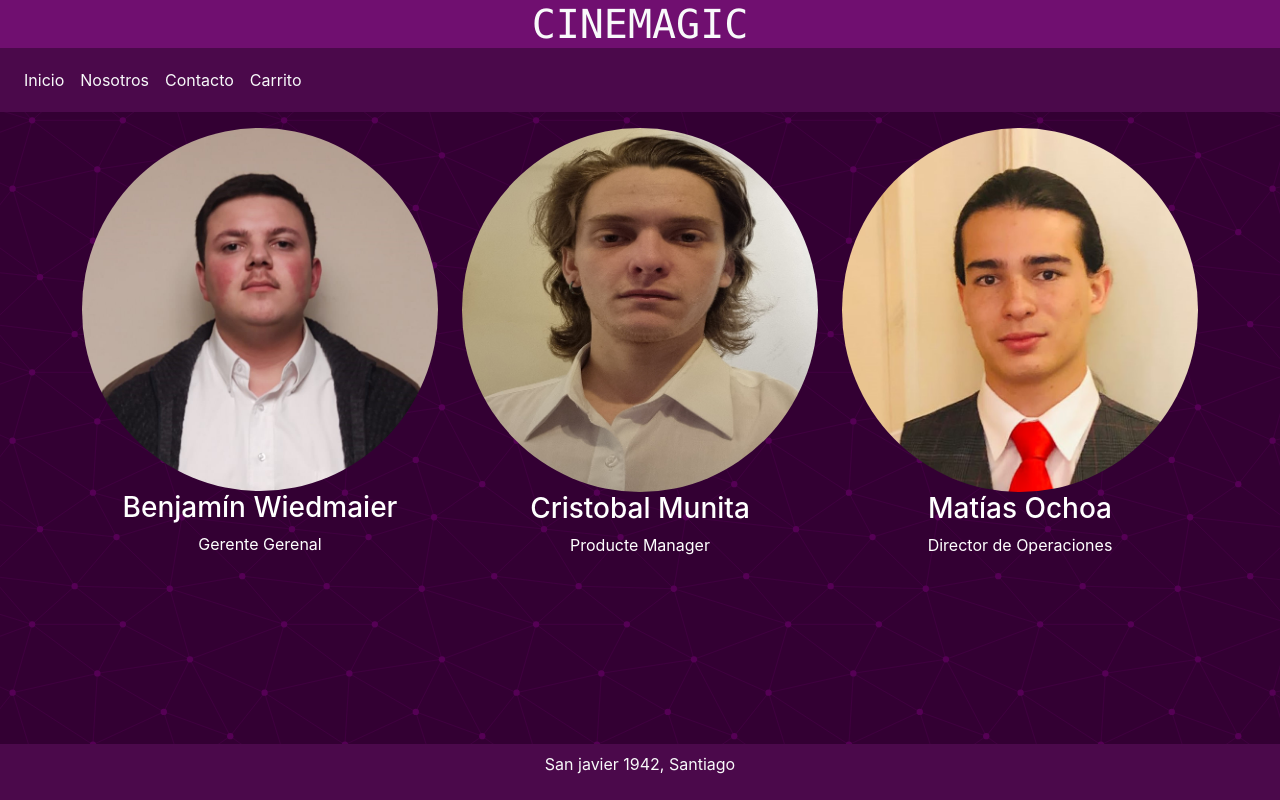
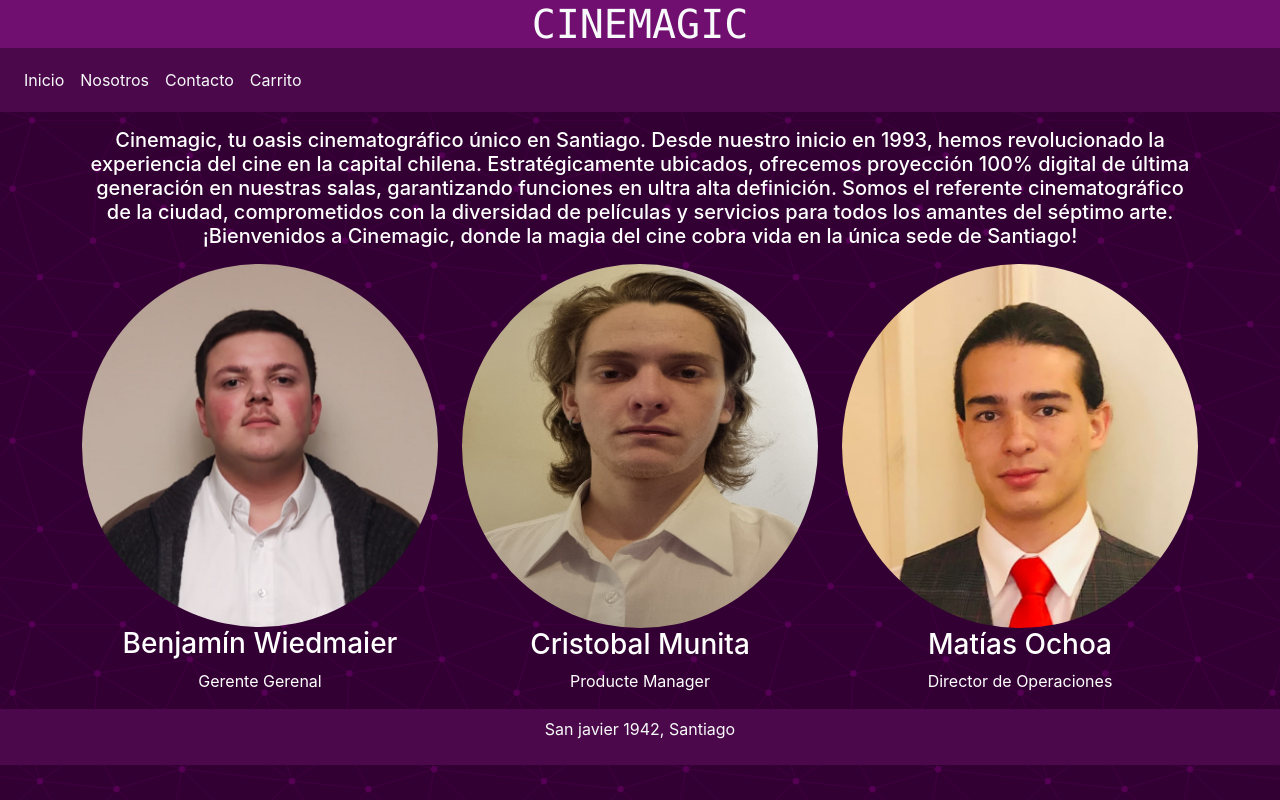
Before and after one commit to 8a-ma/ProyectoFinalDDS, a React (Create React App) app: page /nosotros in a window 1280 px wide. Built offline with nearby package versions, Linux system fonts and the light colour scheme.

Commit message:
breve resumen en Nosotros

```diff
--- a/src/Pages/AboutIt.js
+++ b/src/Pages/AboutIt.js
@@ -16,7 +16,12 @@ function AboutIt(){
                 <Navbarsin />
             </div>
             <div className='container text-fluid text-center mt-3'>
-                <div className='row align-items-start'>
+            <div className='row align-items-start'>
+                    <div className='col'>
+                        <p className='text-white h5'>Cinemagic, tu oasis cinematográfico único en Santiago. Desde nuestro inicio en 1993, hemos revolucionado la experiencia del cine en la capital chilena. Estratégicamente ubicados, ofrecemos proyección 100% digital de última generación en nuestras salas, garantizando funciones en ultra alta definición. Somos el referente cinematográfico de la ciudad, comprometidos con la diversidad de películas y servicios para todos los amantes del séptimo arte. ¡Bienvenidos a Cinemagic, donde la magia del cine cobra vida en la única sede de Santiago!</p>
+                    </div>
+                </div>
+                <div className='row align-items-center mt-2'>
                     <div className='col'>
                         <img src={benja} className='rounded-circle img-fluid'/>
                         <p className='h3 text-white'>Benjamín Wiedmaier</p>
@@ -34,9 +39,7 @@ function AboutIt(){
                     </div>
                 </div>
             </div>
-            <div className='fixed-bottom'>
-                <Footer />
-            </div>
+            <Footer />
         </div>
     );
 }
--- a/src/components/ResumenCompra.js
+++ b/src/components/ResumenCompra.js
@@ -31,7 +31,7 @@ function ResumenCompra() {
                     <p>Función: {hora}</p>
                     <p>Boletos: {entradasAdulto} adulto, {entradasNino} niños</p>
                     <p>Asientos: {asientos.join(', ')}</p>
-                    <p class="h4">Total: ${2000*entradasAdulto + 1000*entradasNino}</p>
+                    <p class="h4">Total: ${7500*entradasAdulto + 6000*entradasNino}</p>
                     <button type="button" class="btn btn-success btn-lg" onClick={(e) => { e.preventDefault(); mostrarAlerta(); }}>Comprar</button>
                 </div>
             </div>
```
